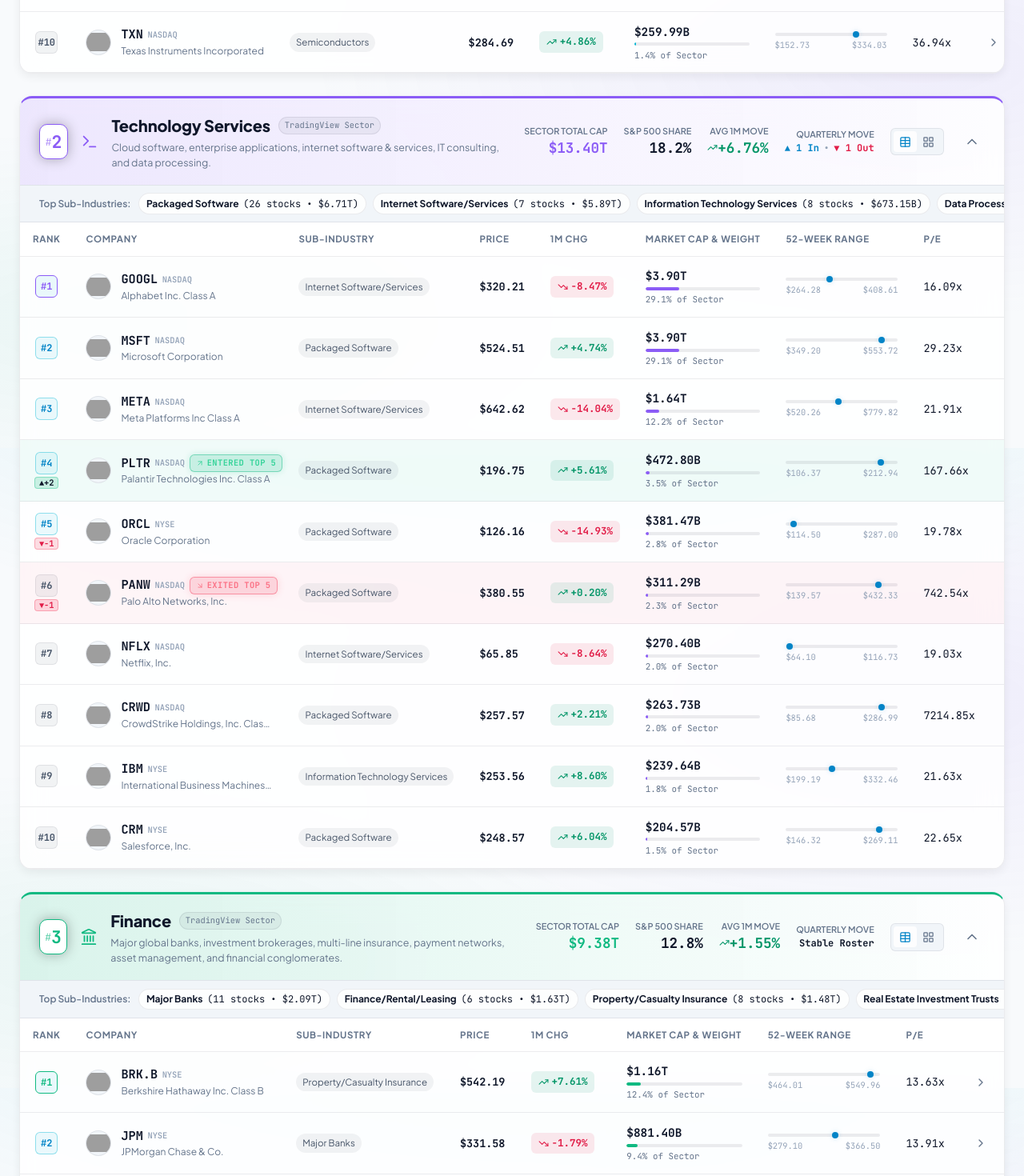
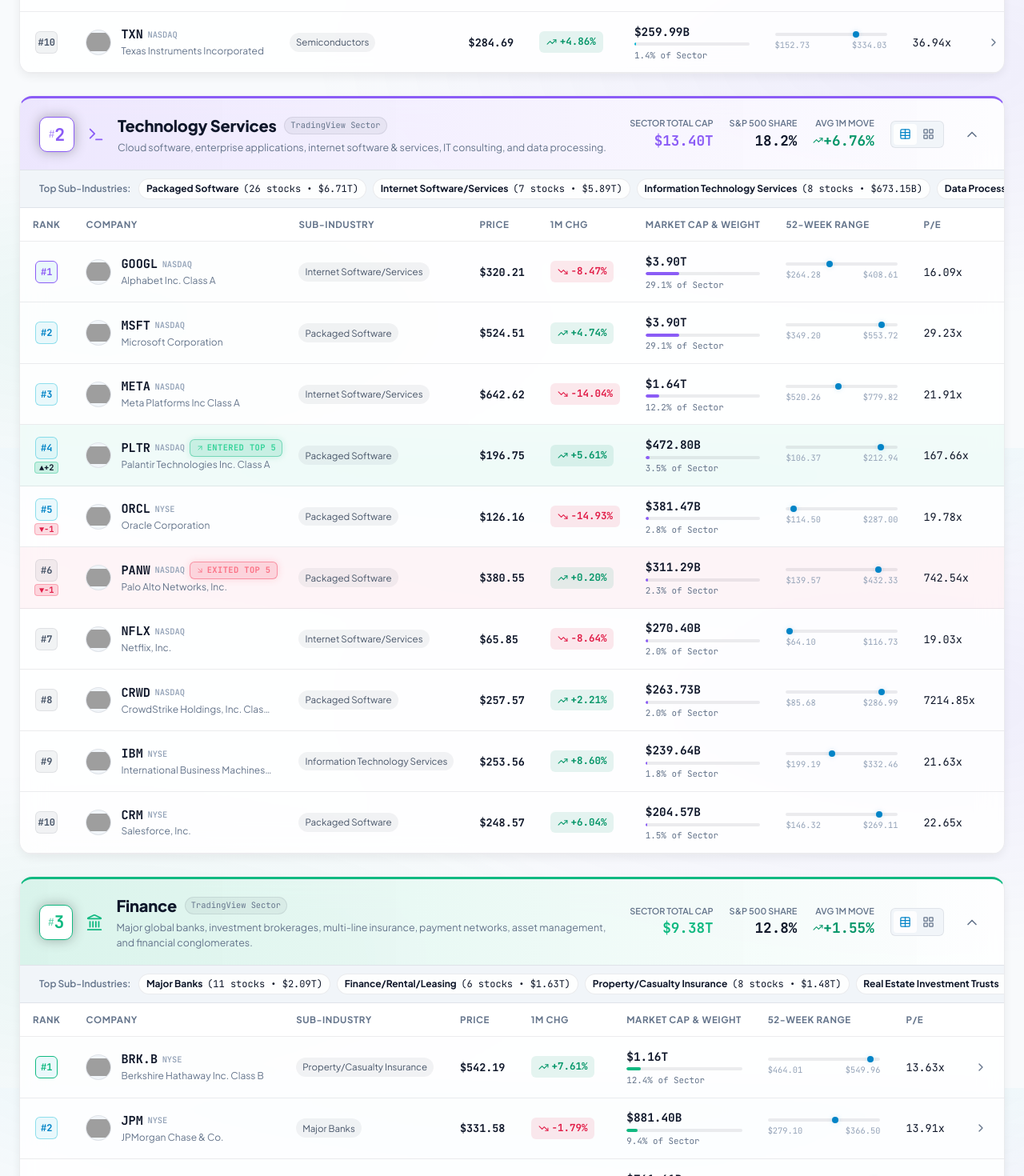
Before and after one commit to catinbowl/the-top5-of-the-top5-of-snp500, a React (Vite) app: page / in a window 1280 px wide. Shown: the part 1040-2510 px from the top of the page at 80% size. Built offline with nearby package versions, Linux system fonts and the light colour scheme; grey boxes are pictures that could not be loaded.

Commit message:
refactor: remove quarterly move metric from sector header

```diff
--- a/src/components/Top5IndustriesView.tsx
+++ b/src/components/Top5IndustriesView.tsx
@@ -176,21 +176,6 @@
                         {formatPercent(sector.avgChange)}
                       </span>
                     </div>
-
-                    <div className="sector-metric-item">
-                      <span className="metric-label">Quarterly Move</span>
-                      {sector.enteredCount > 0 || sector.exitedCount > 0 ? (
-                        <span className="metric-val font-mono text-cyan sector-rebalance-pill">
-                          <span className="rebalance-in">▲ {sector.enteredCount} In</span>
-                          <span className="rebalance-divider">&bull;</span>
-                          <span className="rebalance-out">▼ {sector.exitedCount} Out</span>
-                        </span>
-                      ) : (
-                        <span className="metric-val font-mono text-muted sector-rebalance-pill">
-                          Stable Roster
-                        </span>
-                      )}
-                    </div>
                   </div>
 
                   {/* Layout switch button (Table vs Cards) */}
```
